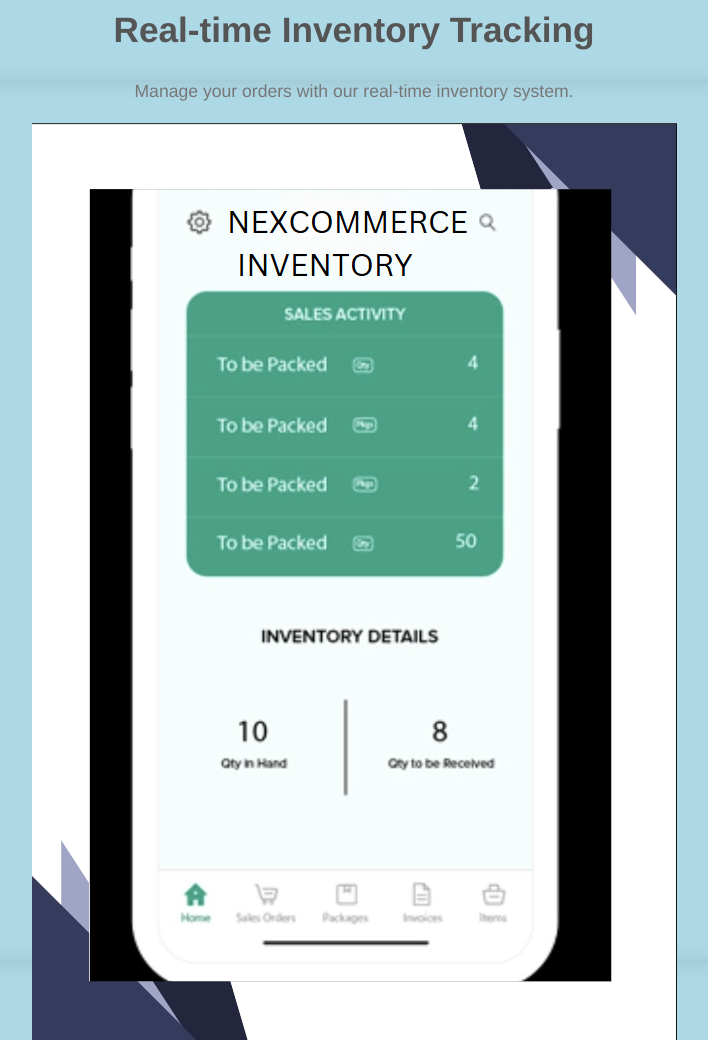
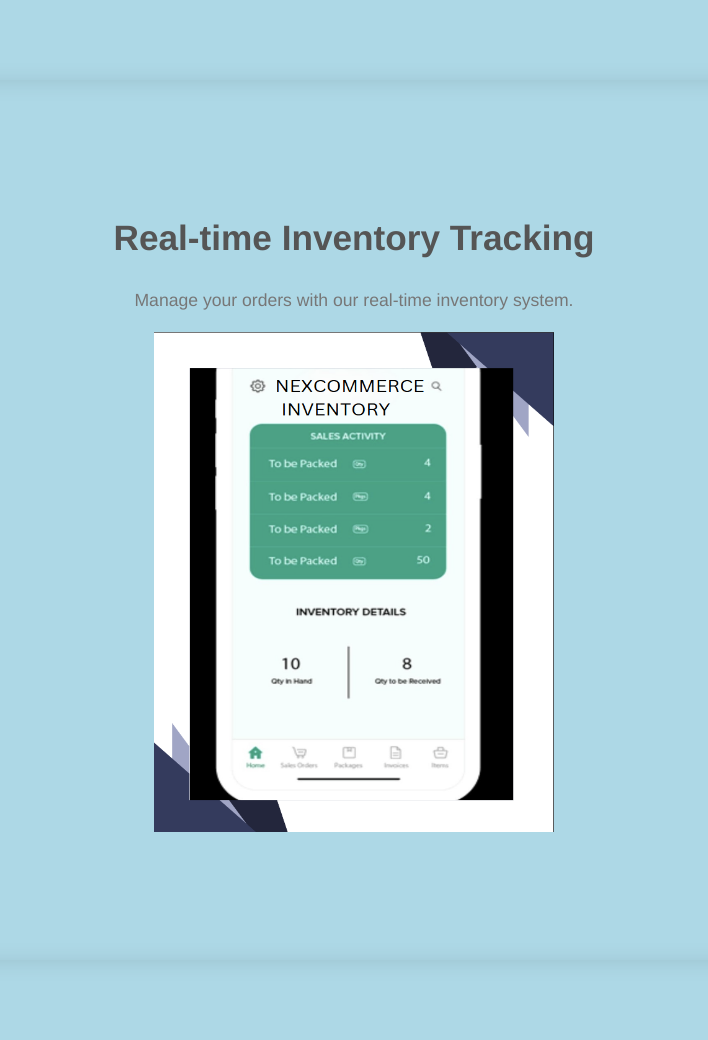
Before and after one commit to dark-s228/Nexcommerce, a plain HTML site: page index.html in a window 1280 px wide. Shown: the part 10480-11520 px from the top of the page, without its empty margins (286-994 px from the left). Drawn offline with nearby package versions, Linux system fonts and the light colour scheme.

```diff
--- a/index.html
+++ b/index.html
@@ -262,7 +262,7 @@
     <div class="slide">
         <h2>Real-time Inventory Tracking</h2>
         <p>Manage your orders with our real-time inventory system.</p>
-        <img  src="images/inventory.png" alt="Inventory Updates">
+        <img  width="400" height="500"  src="images/inventory.png" alt="Inventory Updates">
     </div>
 
     <!-- Location Tracking Slide -->
```
